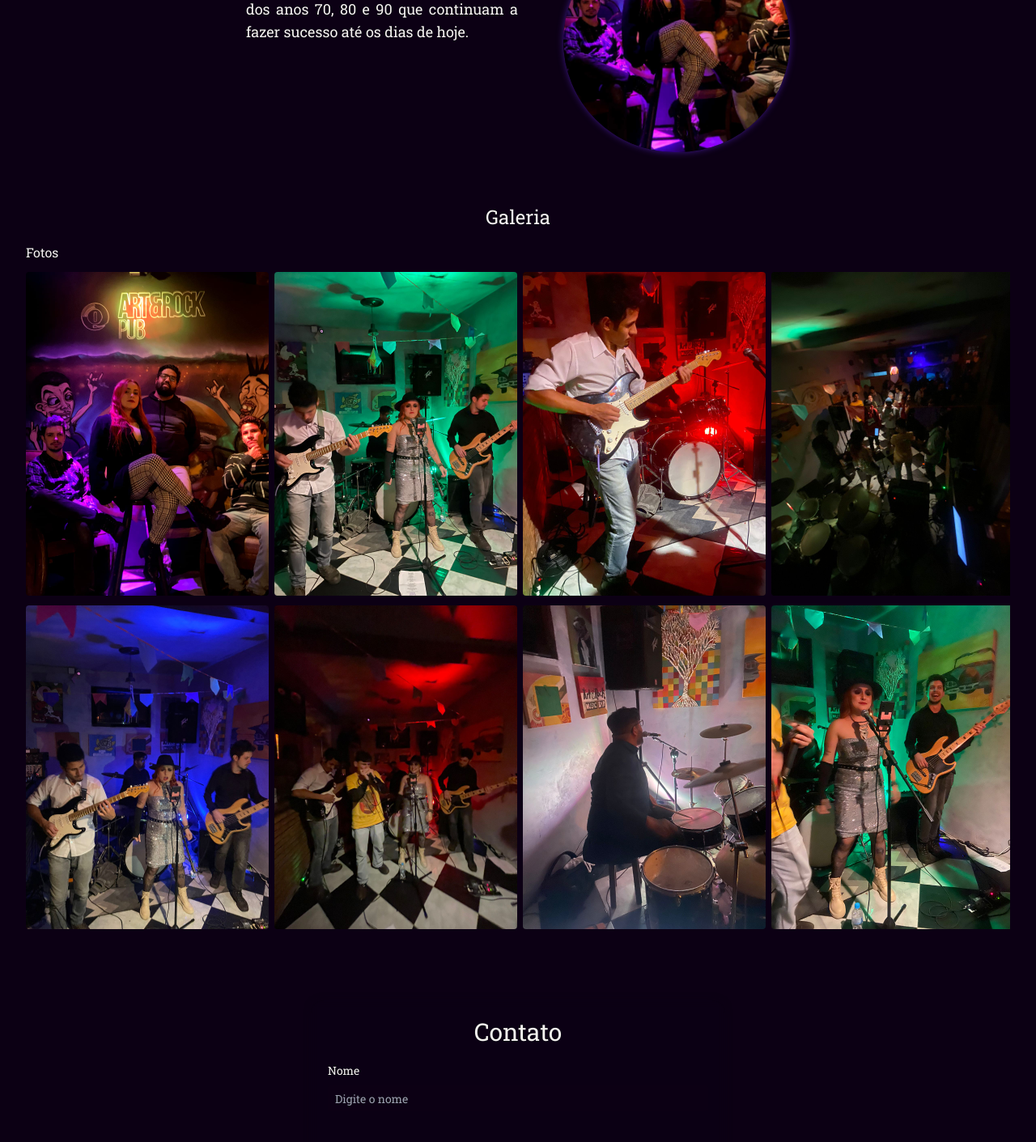
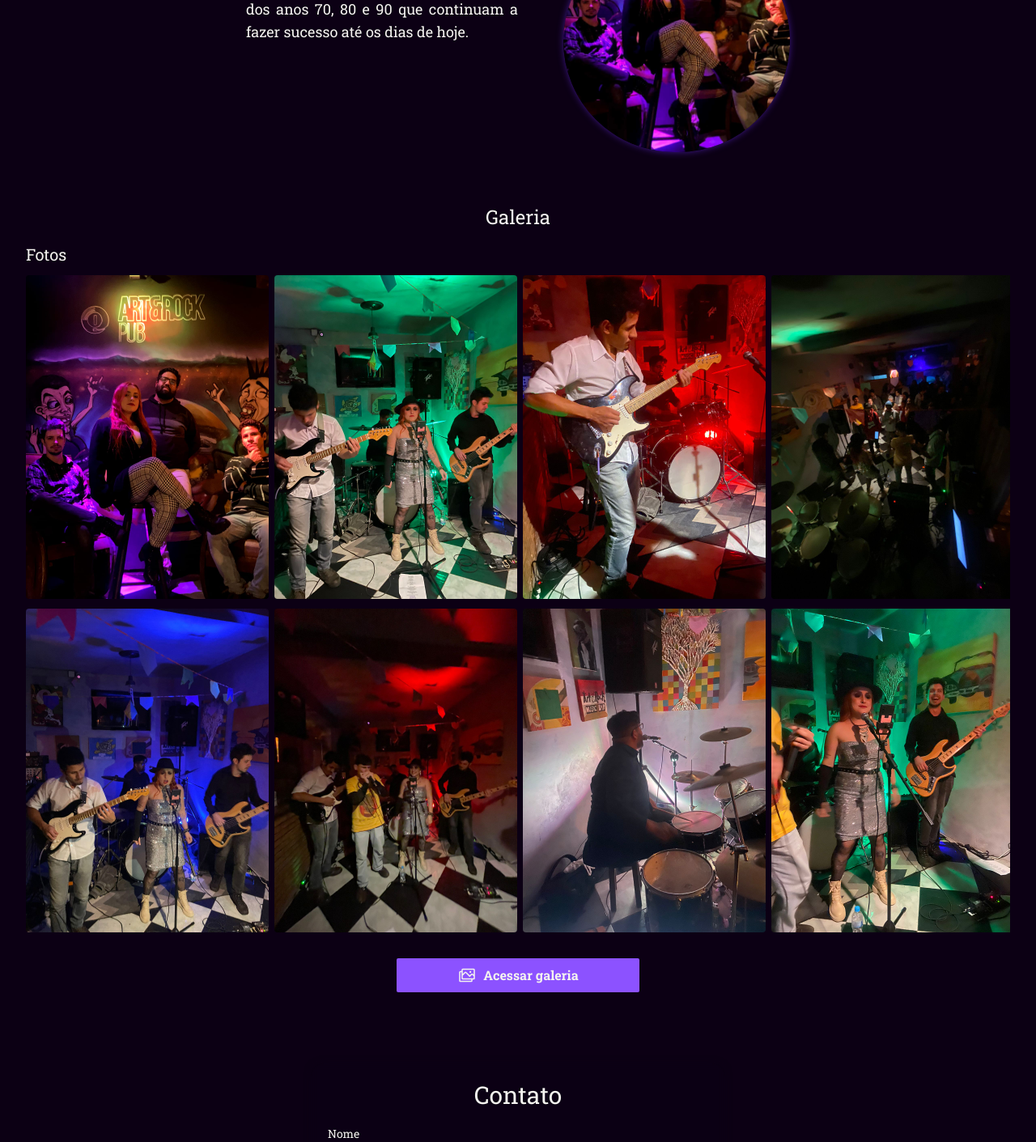
Before and after one commit to sonegobruno/purple-queen-band, a Next.js app: page / in a window 1280 px wide. Shown: the part 1420-2831 px from the top of the page at 81% size. Built offline with nearby package versions, Linux system fonts and the light colour scheme; no server answers.

Commit message:
feat: add preview in galery

```diff
--- a/src/components/SidebarMenu/index.tsx
+++ b/src/components/SidebarMenu/index.tsx
@@ -1,7 +1,7 @@
 'use client'
 import * as Dialog from '@radix-ui/react-dialog'
 import { Button, Anchor } from '@/components'
-import { Guitar, House, Image, List, Phone, X } from '@phosphor-icons/react'
+import { Guitar, House, Images, List, Phone, X } from '@phosphor-icons/react'
 import { useSideBarMenu } from './hooks/useSideBarMenu'
 
 export function SidebarMenu() {
@@ -47,7 +47,7 @@ export function SidebarMenu() {
               variant={getVariantByUrl('/schedule')}
               className="justify-start"
             >
-              <Image size={18} />
+              <Images size={18} />
               Galeria
             </Anchor>
             <Anchor
--- a/src/templates/Galery/Galery.tsx
+++ b/src/templates/Galery/Galery.tsx
@@ -1,18 +1,29 @@
-import { ImageGalery } from '@/components'
+'use client'
+
+import { Anchor, ImageGalery } from '@/components'
 import { ImageGaleryProperty } from '@/types'
+import { Images } from '@phosphor-icons/react'
 
 interface Props {
   images: ImageGaleryProperty[]
+  isPreview?: boolean
 }
 
-export function Galery({ images }: Props) {
+export function Galery({ images, isPreview = false }: Props) {
   return (
     <section className="min-h-screen w-full py-8 pl-8 md:p-8">
       <div className="container mx-auto">
         <h2 className="text-2xl text-center">Galeria</h2>
 
-        <h3 className="text-1xl mt-4">Fotos</h3>
+        <h3 className="text-xl mt-4">Fotos</h3>
         <ImageGalery images={images} className="mt-3" />
+
+        {isPreview && (
+          <Anchor href="galery" className="mt-8 max-w-[300px] mx-auto">
+            <Images size={24} />
+            Acessar galeria
+          </Anchor>
+        )}
       </div>
     </section>
   )
--- a/src/templates/Home/Home.tsx
+++ b/src/templates/Home/Home.tsx
@@ -9,7 +9,7 @@ export function Home() {
     <main>
       <Hero />
       <About className="bg-dark" />
-      <Galery images={previewImageGaleryList} />
+      <Galery images={previewImageGaleryList} isPreview />
       <Contact />
     </main>
   )
```
